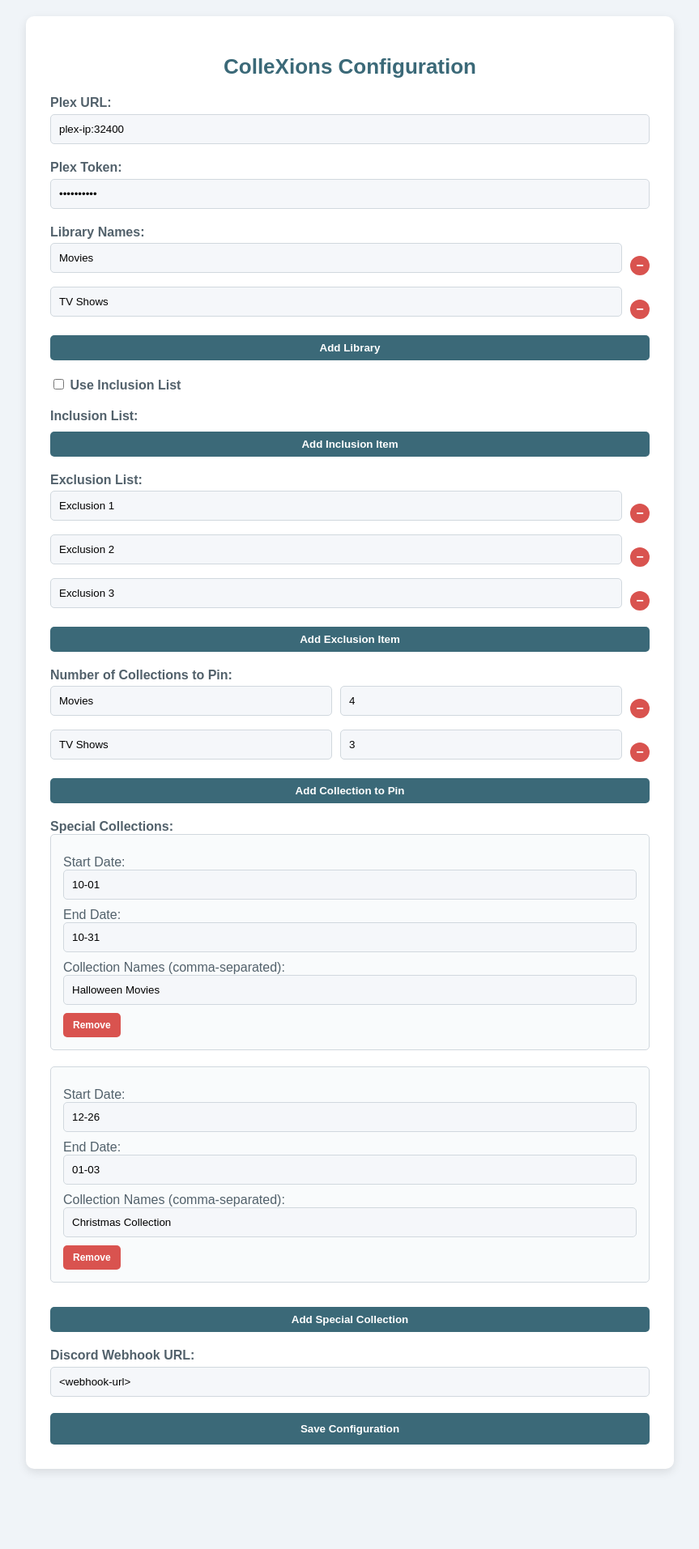
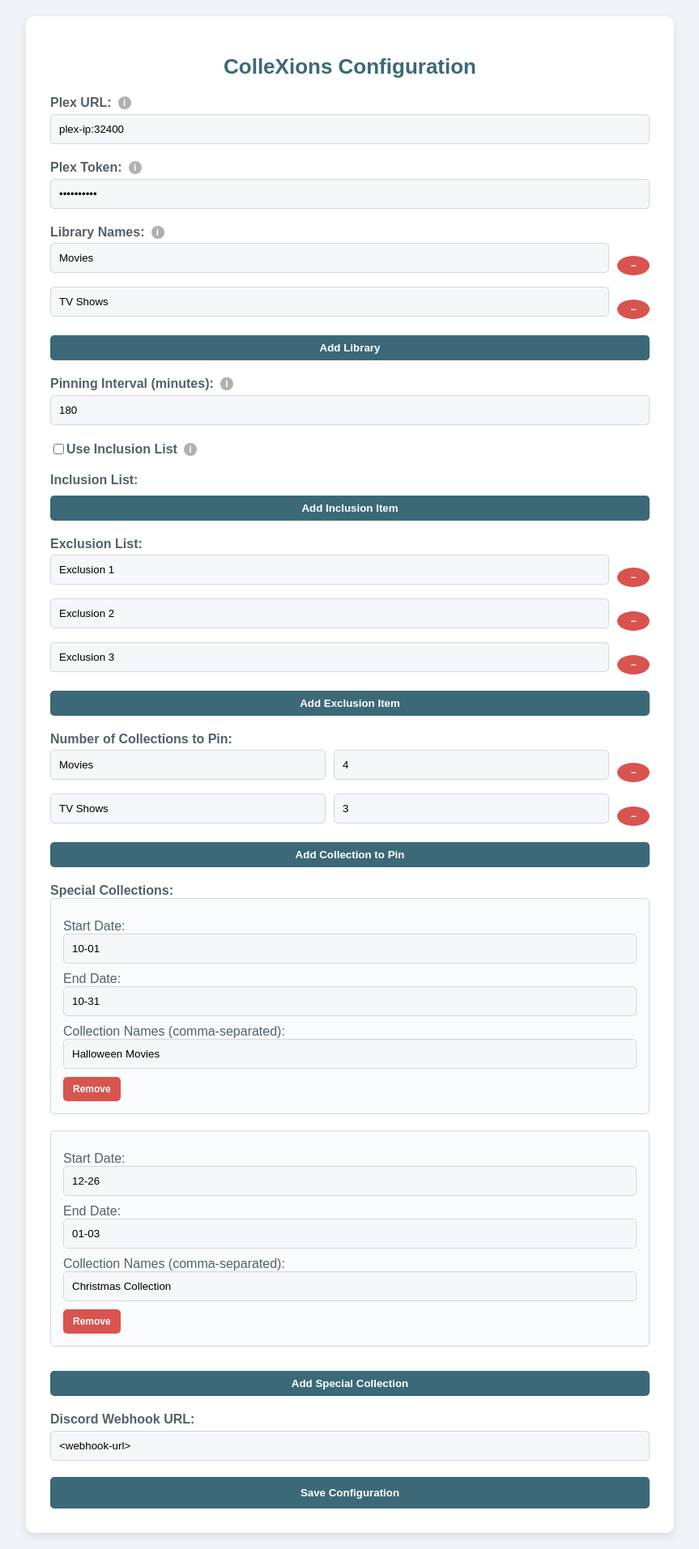
Before and after one commit to jl94x4/ColleXions-WebUI, a Flask app: page /config in a window 1280 px wide. Shown: the whole page at 81% size, without its empty margins (208-1071 px from the left). Before the commit the page ends 1818 px from the top, so only its background shows below. Run offline with Flask 2, Linux system fonts and the light colour scheme.

Commit message:
Update config.html

```diff
--- a/app/templates/config.html
+++ b/app/templates/config.html
@@ -32,10 +32,52 @@
         }
 
         label {
-            display: block;
+            display: flex;
+            align-items: center;
             margin-top: 20px;
             font-weight: bold;
             color: #52616b;
+        }
+
+        .info-icon {
+            font-size: 12px;
+            margin-left: 8px;
+            color: #ffffff;
+            background-color: #b0b0b0;
+            border-radius: 50%;
+            width: 16px;
+            height: 16px;
+            display: inline-flex;
+            align-items: center;
+            justify-content: center;
+            cursor: pointer;
+            position: relative;
+            transition: background-color 0.3s ease;
+        }
+
+        .info-icon:hover {
+            background-color: #8c8c8c;
+        }
+
+        .info-icon:hover .tooltip {
+            display: block;
+        }
+
+        .tooltip {
+            display: none;
+            position: absolute;
+            top: 25px;
+            left: 0;
+            width: 200px;
+            background-color: #ffffff;
+            color: #333;
+            border: 1px solid #d1d8de;
+            border-radius: 5px;
+            padding: 10px;
+            font-size: 12px;
+            box-shadow: 0 4px 12px rgba(0, 0, 0, 0.1);
+            z-index: 10;
+            text-align: left;
         }
 
         .input-container {
@@ -122,13 +164,12 @@
             border: none;
             border-radius: 50%;
             cursor: pointer;
-            padding: 0;
-            width: 24px;
-            height: 24px;
+            width: 18px;
+            height: 18px;
             display: flex;
             align-items: center;
             justify-content: center;
-            font-size: 16px;
+            font-size: 12px;
             line-height: 1;
             transition: background-color 0.3s ease;
         }
@@ -173,19 +214,31 @@
         <h1>ColleXions Configuration</h1>
         <form action="{{ url_for('config') }}" method="post">
             <!-- Plex URL -->
-            <label for="plexUrl">Plex URL:</label>
+            <label for="plexUrl">Plex URL:
+                <span class="info-icon">i
+                    <span class="tooltip">URL for connecting to your Plex server.</span>
+                </span>
+            </label>
             <div class="input-container">
                 <input type="text" id="plexUrl" name="plexUrl" value="{{ config.get('plex_url', '') }}" placeholder="Enter Plex URL">
             </div>
 
             <!-- Plex Token -->
-            <label for="plexToken">Plex Token:</label>
+            <label for="plexToken">Plex Token:
+                <span class="info-icon">i
+                    <span class="tooltip">Token for authenticating with your Plex server.</span>
+                </span>
+            </label>
             <div class="input-container">
                 <input type="password" id="plexToken" name="plexToken" value="{{ config.get('plex_token', '') }}" placeholder="Enter Plex Token">
             </div>
 
             <!-- Library Names -->
-            <label>Library Names:</label>
+            <label>Library Names:
+                <span class="info-icon">i
+                    <span class="tooltip">List of libraries in your Plex server to include in ColleXions.</span>
+                </span>
+            </label>
             <ul id="libraryList">
                 {% for library in config.get('library_names', []) %}
                     <li class="list-item">
@@ -196,10 +249,23 @@
             </ul>
             <button type="button" class="btn-small" onclick="addLibrary()">Add Library</button>
 
+            <!-- Pinning Interval -->
+            <label for="pinningInterval">Pinning Interval (minutes):
+                <span class="info-icon">i
+                    <span class="tooltip">Interval in minutes for automatically pinning collections.</span>
+                </span>
+            </label>
+            <div class="input-container">
+                <input type="number" id="pinningInterval" name="pinningInterval" value="{{ config.get('pinning_interval', 360) }}" min="0" placeholder="Enter interval in minutes">
+            </div>
+
             <!-- Toggle for Inclusion List -->
             <label>
                 <input type="checkbox" name="use_inclusion_list" value="true" {% if config.get('use_inclusion_list', False) %}checked{% endif %}>
                 Use Inclusion List
+                <span class="info-icon">i
+                    <span class="tooltip">Toggle to include only specified items in the list.</span>
+                </span>
             </label>
 
             <!-- Inclusion List -->
```
